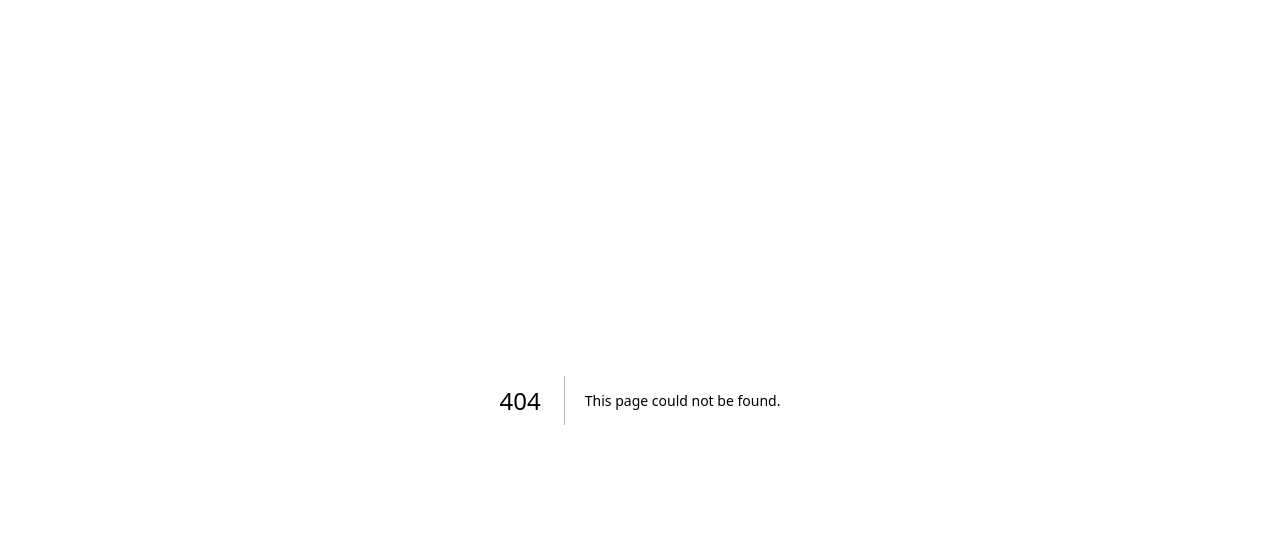
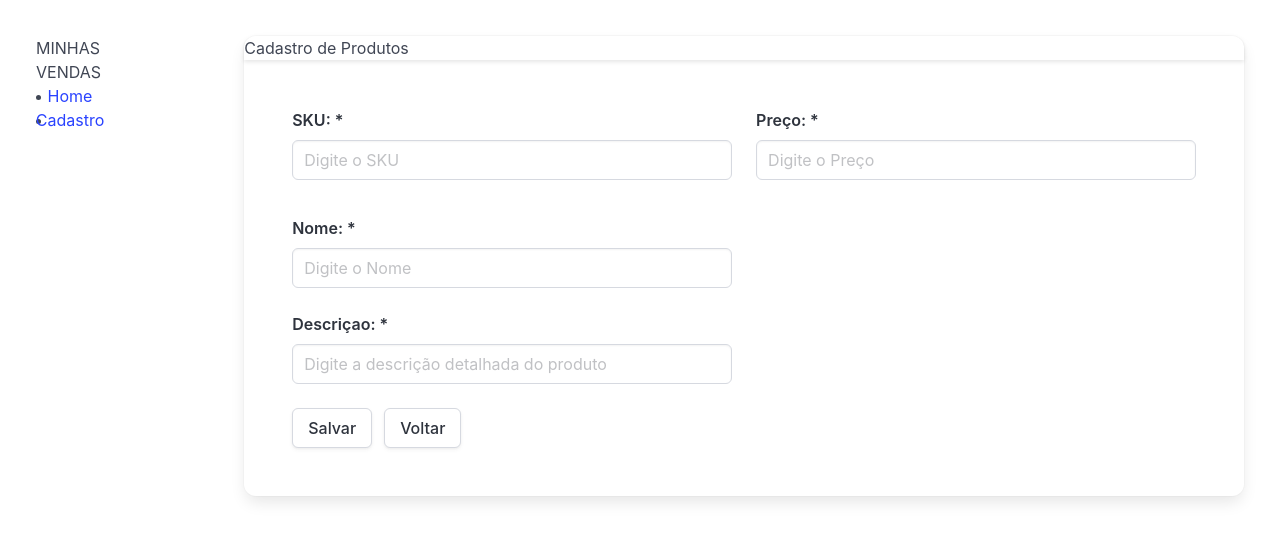
Before and after one commit to fxavierds/vendas-app, a Next.js app: page /cadastros/produtos in a window 1280 px wide. Before the commit this address had no page. Shown: the top 540 px of the page. Built offline with nearby package versions, Linux system fonts and the light colour scheme.

Commit message:
Componentes

```diff
--- /dev/null
+++ b/src/app/components/common/index.ts
@@ -0,0 +1 @@
+export {Input} from './input';
--- /dev/null
+++ b/src/app/components/common/input/index.tsx
@@ -0,0 +1,37 @@
+import { InputHTMLAttributes } from "react";
+
+interface inputProps extends InputHTMLAttributes<HTMLElement> {
+  id: string;
+  onChange?: (value) => void;
+  label: string;
+  columnClasses?: string;
+}
+
+export const Input: React.FC<inputProps> = ({
+  onChange,
+  label,
+  columnClasses,
+  value,
+  id,
+  ...inputProps
+}: inputProps) => {
+  return (
+    <div className={`field column ${columnClasses}`}>
+      <label className="label" htmlFor={id}>
+        {label}
+      </label>
+      <div className="control">
+        <input
+          className="input"
+          id={id}
+          {...inputProps}
+          onChange={(event) => {
+            if (onChange) {
+              onChange(event.target.value);
+            }
+          }}
+        />
+      </div>
+    </div>
+  );
+};
--- a/src/app/components/index.ts
+++ b/src/app/components/index.ts
@@ -1,2 +1,3 @@
 export {Layout} from './layout'
 export {CadastroProduto} from './produtos'
+export {Input} from './common'
--- a/src/app/components/layout/index.tsx
+++ b/src/app/components/layout/index.tsx
@@ -1,27 +1,28 @@
-import { Menu } from "./menu"
-export const Layout: React.FC = () => {
-    return(
+import { ReactNode } from "react";
+import { Menu } from "./menu";
+interface LayoutProps {
+  titulo?: string;
+  children?: ReactNode;
+}
 
+export const Layout: React.FC<LayoutProps> = (propos: LayoutProps) => {
+  return (
     <div className="App">
       <section className="main-content columns is-fullheight">
-                <Menu/>
+        <Menu />
         <div className="container colum-is 10">
           <div className="section">
             <div className="card">
               <div className="card-header">
-                                <p className="card-header-ttile">
-                                    Cadastro
-                                </p>
+                <p className="card-header-ttile">{propos.titulo}</p>
               </div>
               <div className="card-content">
-                                <p className="card-content">
-                                    Conteúdo
-                                </p>
+                <div className="card-content">{propos.children}</div>
               </div>
             </div>
           </div>
         </div>
       </section>
     </div>
-    )
-}
+  );
+};
--- a/src/app/components/produtos/cadastro/index.tsx
+++ b/src/app/components/produtos/cadastro/index.tsx
@@ -1,9 +1,74 @@
+"use client";
+import { useState } from "react";
 import { Layout } from "app/components/layout";
+import { Input } from "app/components/common";
 
 export const CadastroProduto: React.FC = () => {
-    return(
-        <Layout>
+  const [sku, setSku] = useState("");
+  const [preco, setPreco] = useState("");
+  const [nome, setNome] = useState("");
+  const [descricao, setDescricao] = useState("");
 
-        </Layout>
-    )
-}
+  const submit = () => {
+    const produto = {
+      sku,
+      nome,
+      preco,
+      descricao,
+    };
+    console.log(produto);
+  };
+
+  return (
+    <Layout titulo="Cadastro de Produtos">
+      <div className="columns">
+        <Input
+          id="inputSku"
+          label="SKU: *"
+          columnClasses="is-half"
+          onChange={setSku}
+          value={sku}
+          placeholder="Digite o SKU"
+        />
+        <Input
+          id="inputPreco"
+          label="Preço: *"
+          columnClasses="is-half"
+          onChange={setPreco}
+          value={preco}
+          placeholder="Digite o Preço"
+        />
+      </div>
+      <div className="columns">
+        <Input
+          id="inputNome"
+          label="Nome: *"
+          columnClasses="is-half"
+          onChange={setNome}
+          value={preco}
+          placeholder="Digite o Nome"
+        />
+      </div>
+      <div className="columns">
+        <Input
+          id="inputDesc"
+          label="Descriçao: *"
+          columnClasses="is-half"
+          onChange={setNome}
+          value={preco}
+          placeholder="Digite a descrição detalhada do produto"
+        />
+      </div>
+      <div className="field is-grouped">
+        <div className="control">
+          <button className="button" onClick={submit}>
+            Salvar
+          </button>
+        </div>
+        <div className="control">
+          <button className="button">Voltar</button>
+        </div>
+      </div>
+    </Layout>
+  );
+};
```
Also changed, not shown: src/app/components/layout/menu/index.tsx (+12 -16 lines), src/app/cadastros/produtos/page.tsx (renamed from src/app/cadastros/produtos/index.tsx). Lines whose indentation alone changed are shown as unchanged.
